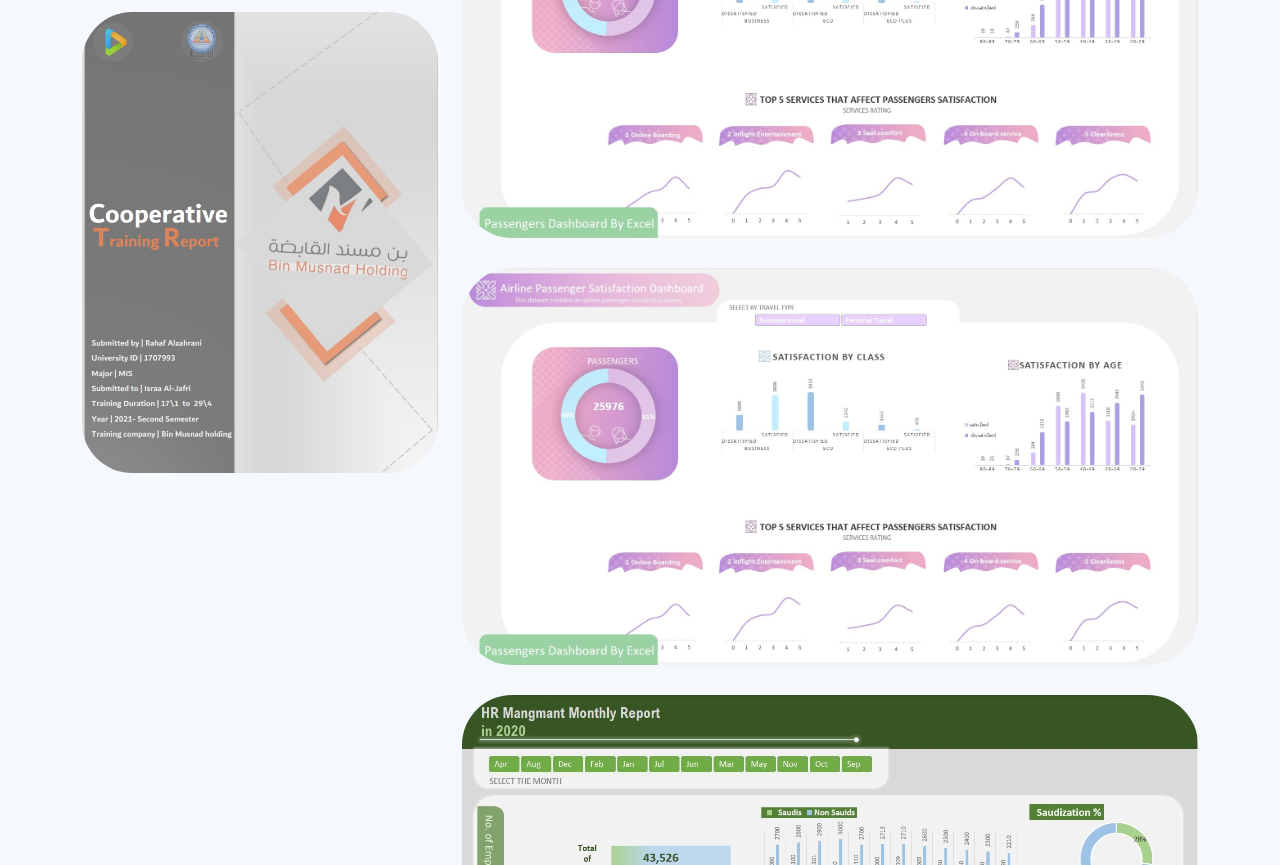
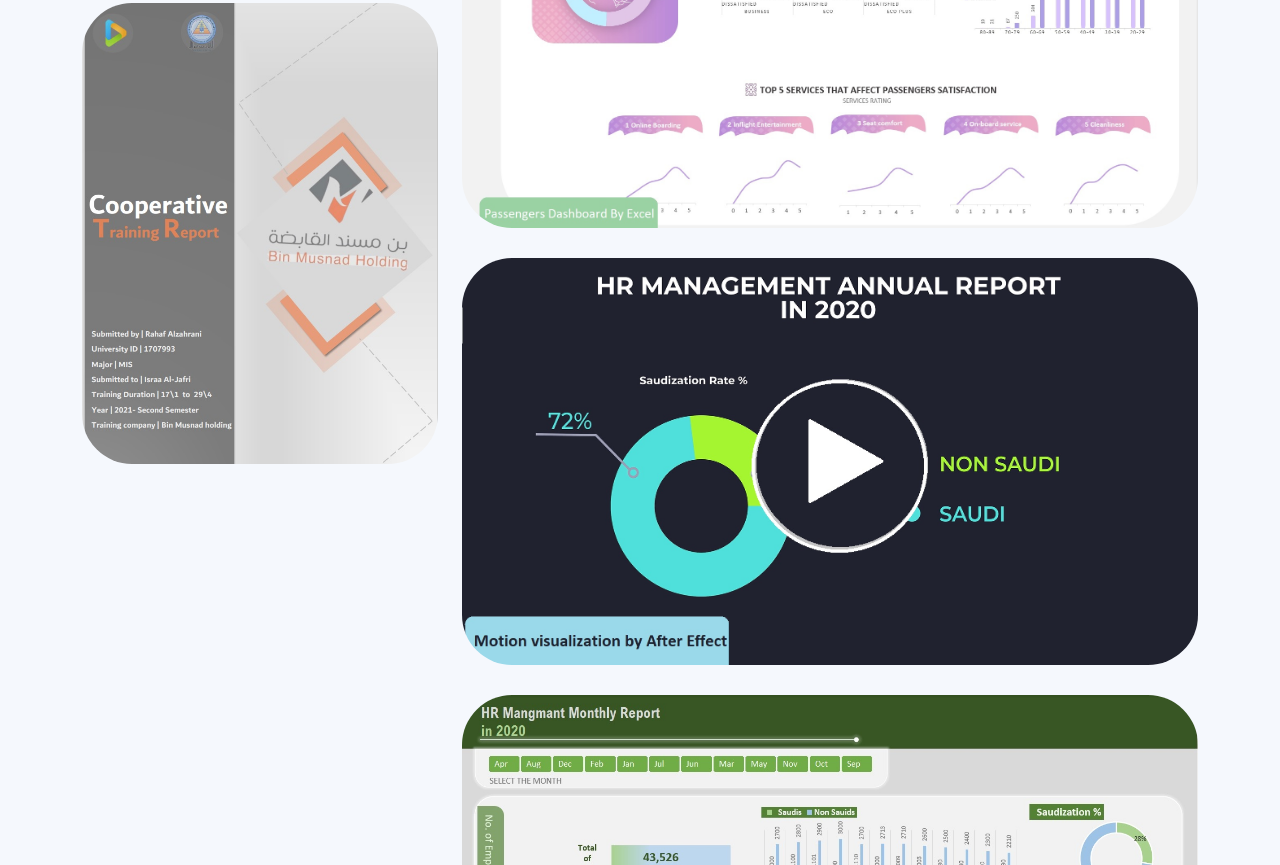
Before and after one commit to rhfaalzz/Portfolio, a plain HTML site: page index.html in a window 1280 px wide. Shown: the part 2119-2984 px from the top of the page. Drawn offline with nearby package versions, Linux system fonts and the light colour scheme.

Commit message:
Update index.html

```diff
--- a/index.html
+++ b/index.html
@@ -146,7 +146,7 @@
 
         <header class="section-header">
           <h3 class="section-title">My Portfolio</h3>
-                    <h4 class="section-title">Click on any project to see more details</h4>
+                    <h6 class="section-title" align="center">Click on any project to see more details</h6>
 
 
         </header>
@@ -233,12 +233,12 @@
 
           <div class="col-lg-4 col-lg-8 portfolio-item filter-app" data-wow-delay="0.2s">
             <div class="portfolio-wrap">
-              <img src="assets/img/portfolio/PASSENGERS.jpg" class="img-fluid" alt="">
+              <img src="assets/img/portfolio/motion.jpg" class="img-fluid" alt="">
               <div class="portfolio-info">
                 <h4><a href="portfoliodetails_passengers.html">Airline Passengers Satisfaction</a></h4>
                 <p>Dashboard using Excel</p>
                 <div>
-                  <a href="assets/img/portfolio/PASSENGERS.jpg" class="link-preview portfolio-lightbox"
+                  <a href="assets/img/portfolio/motion.jpg" class="link-preview portfolio-lightbox"
                   data-gallery="portfolioGallery" ><i class="bi bi-eye"></i></a>
                   <a href="portfoliodetails_passengers.html" class="link-details" title="More Details"><i
                       class="bi bi-card-list"></i></a>
```
